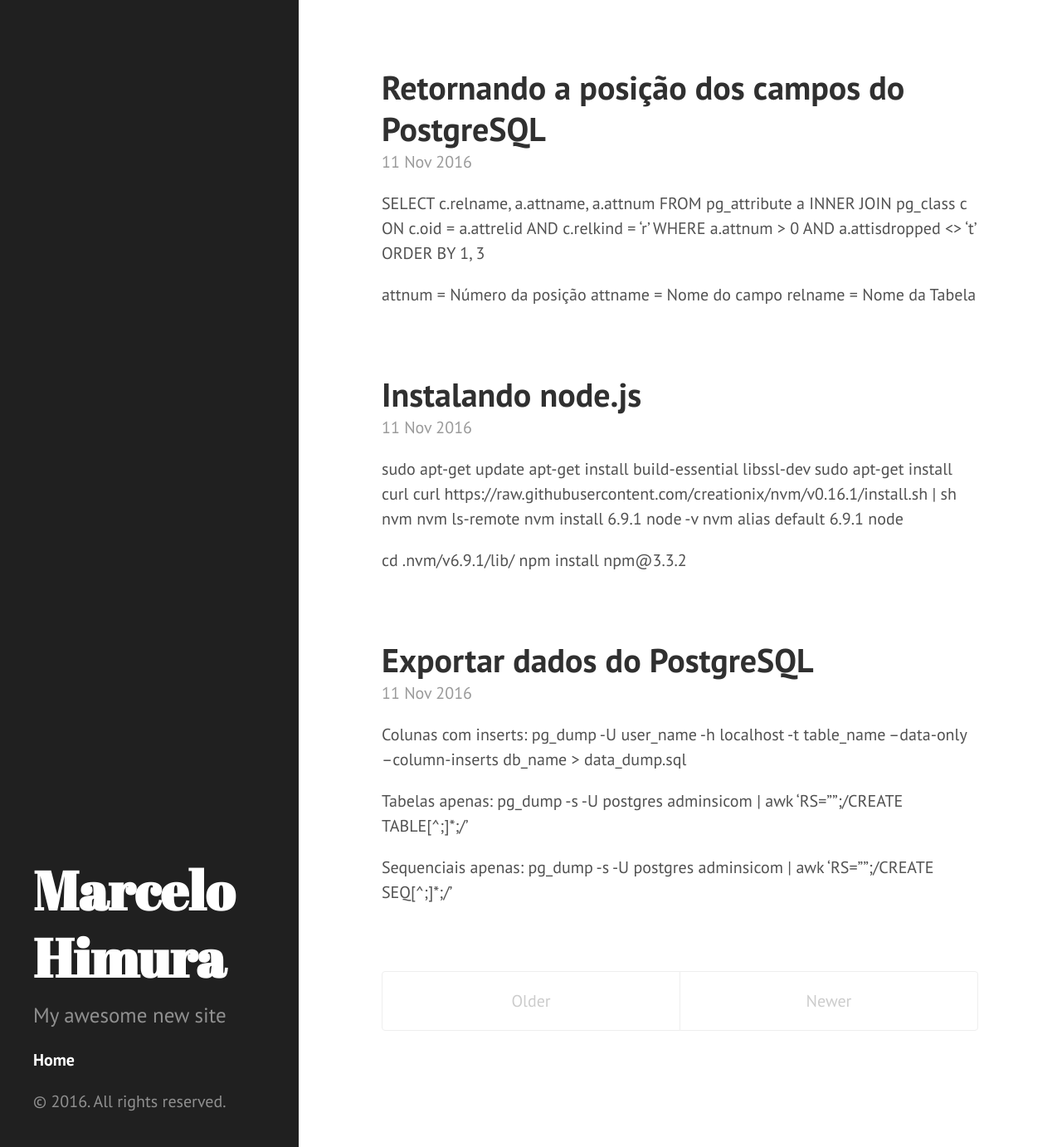
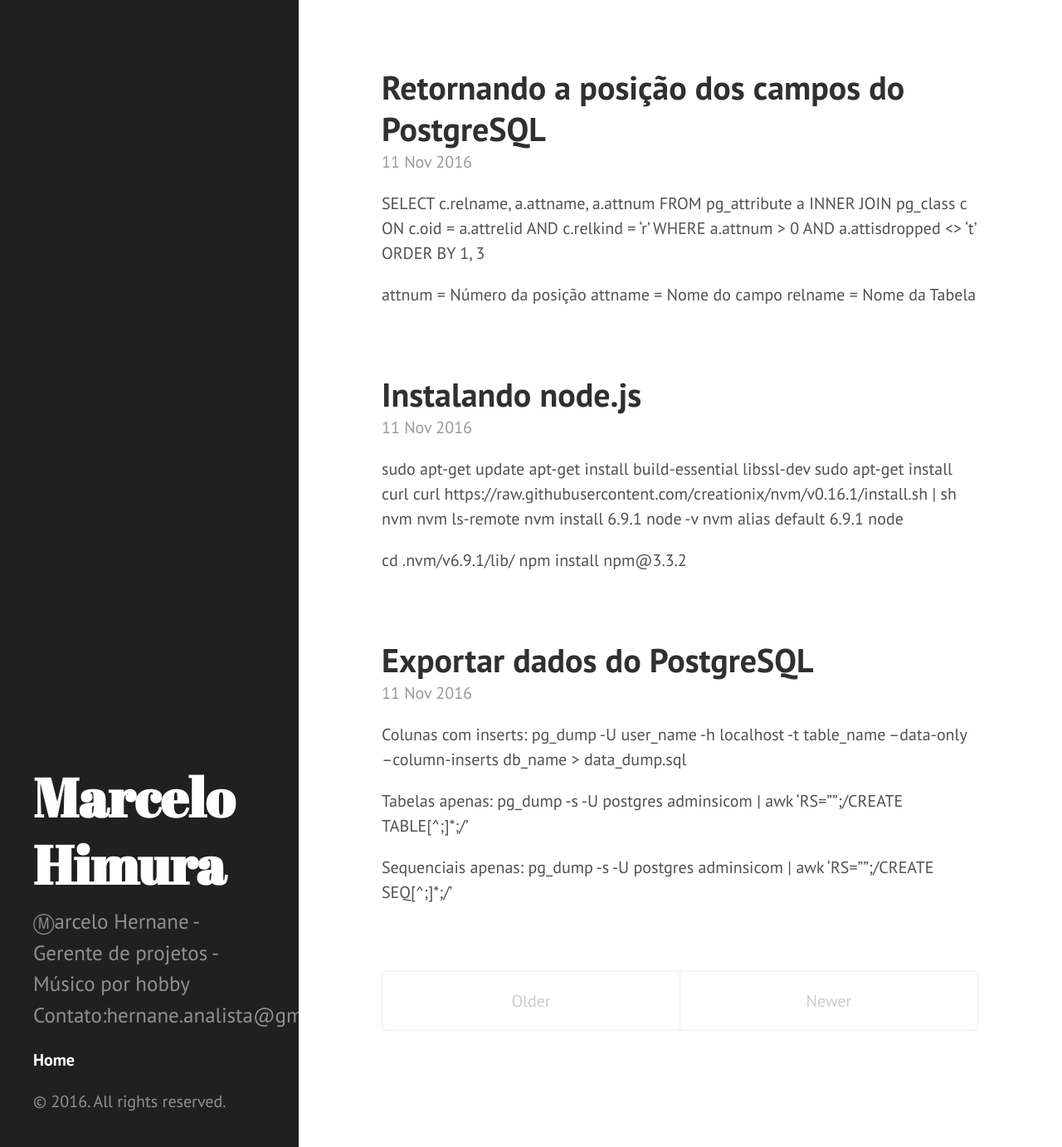
Before and after one commit to MarceloH/MarceloH.github.io, a Jekyll site: the page built from index.html, in a window 1280 px wide and 1382 px high. Shown: the whole window at 83% size. Built offline with Jekyll 4.4.1, drawn with Linux system fonts in a browser that asks for light colours; the list of posts is cut into pages by our own code.

Commit message:
Update _config.yml

```diff
--- a/_config.yml
+++ b/_config.yml
@@ -4,5 +4,5 @@ markdown: kramdown
 url: http://MarceloH.github.io
 title: Marcelo Himura
 tagline: A log of everyday life
-description: My awesome new site
+description: Ⓜarcelo Hernane - Gerente de projetos - Músico por hobby Contato:hernane.analista@gmail.com
 paginate: 5
```
